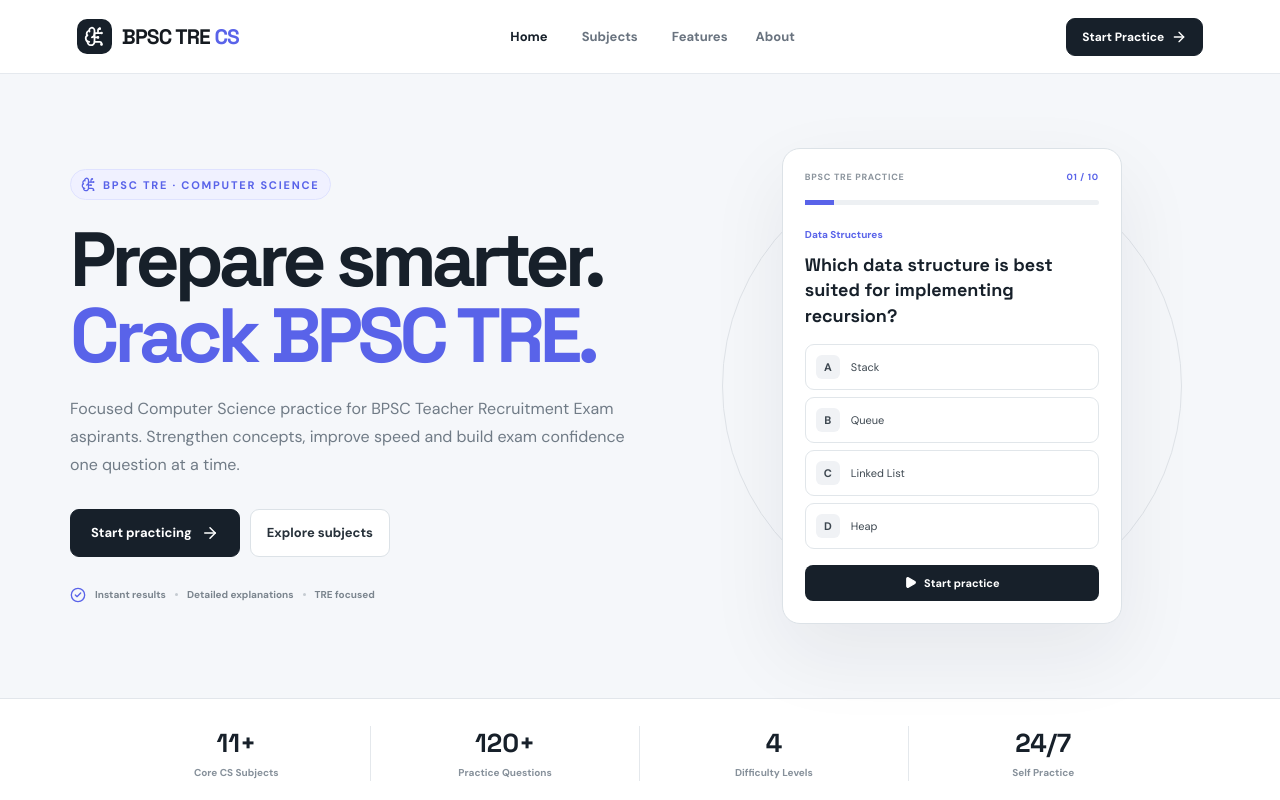
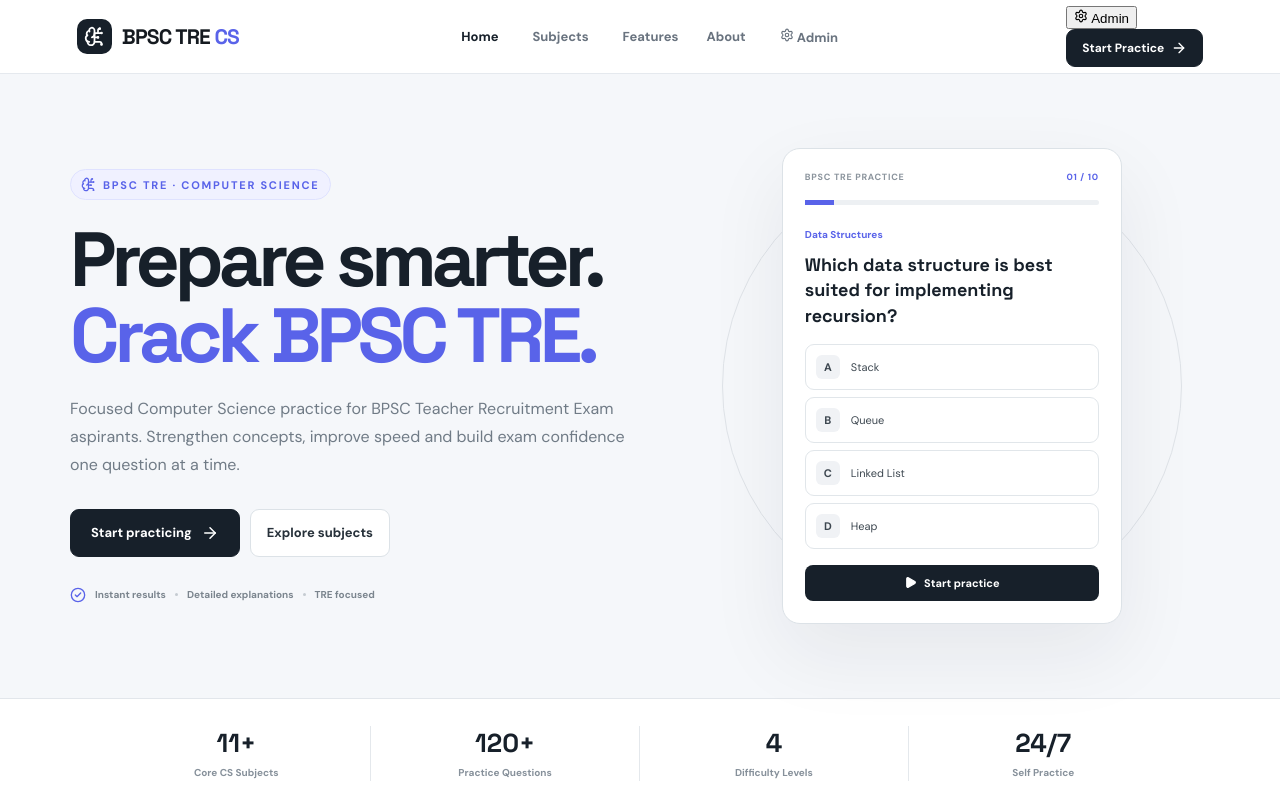
Before and after one commit to vickypatel88048/cs-quiz, a React (Vite) app: page / in a window 1280 px wide. Shown: the top 800 px of the page. Built offline with nearby package versions, Linux system fonts and the light colour scheme.

Commit message:
Show Admin button directly on home page

```diff
--- a/src/Home.jsx
+++ b/src/Home.jsx
@@ -1,5 +1,5 @@
 import React from 'react'
-import { ArrowRight, BrainCircuit, CheckCircle2, Clock3, Database, Menu, Play, Trophy, X } from 'lucide-react'
+import { ArrowRight, BrainCircuit, CheckCircle2, Clock3, Database, Menu, Play, Trophy, X, Settings } from 'lucide-react'
 
 const highlights = [
   { icon: Database, title: 'TRE Computer Science Subjects', text: 'Practice DSA, DBMS, OS, Networks, Programming and other core CS topics.' },
@@ -10,6 +10,10 @@
 export default function Home({ onStart, onCategories }) {
   const [menuOpen, setMenuOpen] = React.useState(false)
   const closeMenu = () => setMenuOpen(false)
+  const openAdmin = () => {
+    window.location.hash = '#admin'
+    onCategories()
+  }
 
   return <div className="home-page">
     <header className="navbar home-navbar">
@@ -21,8 +25,10 @@
         <button onClick={() => { closeMenu(); onCategories() }}>Subjects</button>
         <a href="#features" onClick={closeMenu}>Features</a>
         <a href="#about" onClick={closeMenu}>About</a>
+        <button className="home-admin-btn" onClick={openAdmin}><Settings size={14} /> Admin</button>
       </nav>
       <div className="home-nav-actions">
+        <button className="home-admin-btn home-admin-visible" onClick={openAdmin}><Settings size={14} /> Admin</button>
         <button className="home-nav-cta" onClick={() => { closeMenu(); onStart() }}>Start Practice <ArrowRight size={16} /></button>
         <button className="mobile-menu home-mobile-menu" onClick={() => setMenuOpen(v => !v)} aria-label={menuOpen ? 'Close menu' : 'Open menu'} aria-expanded={menuOpen}>
           {menuOpen ? <X size={21} /> : <Menu size={21} />}
```
